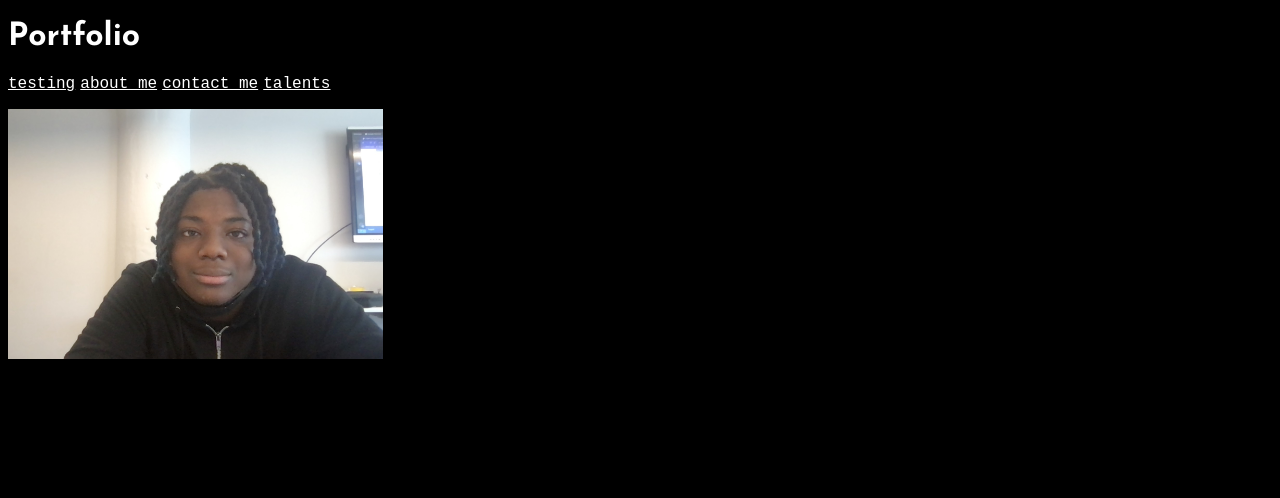
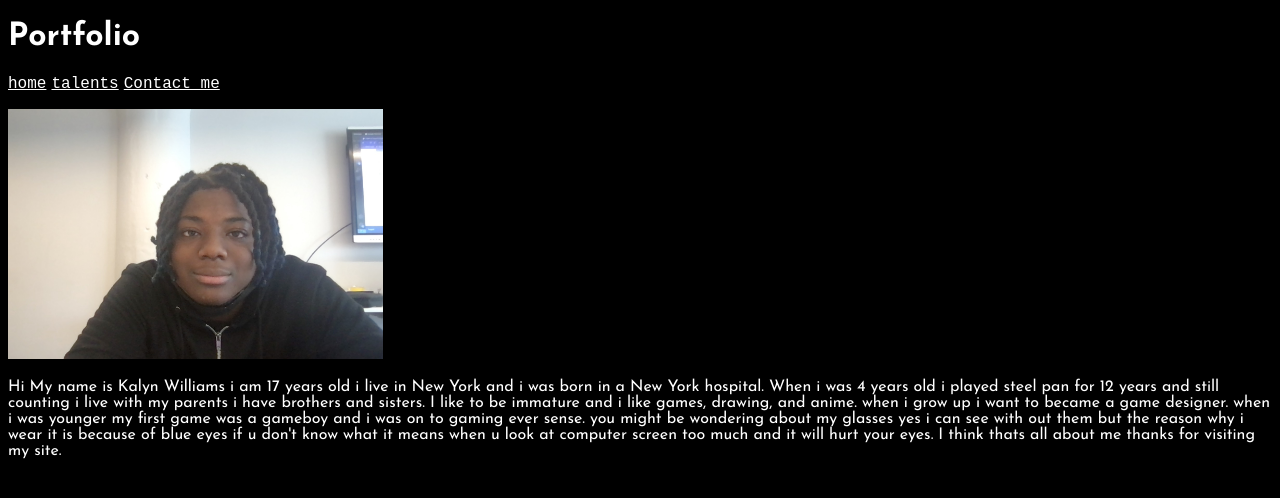
Before and after one commit to KalKil/Kalkil.github.io, a plain HTML site: page Portfolio.html in a window 1280 px wide. Drawn offline with Linux system fonts and the light colour scheme.

Commit message:
added page

```diff
--- a/Portfolio.html
+++ b/Portfolio.html
@@ -6,13 +6,16 @@
     <meta name="viewport" content="width=device-width, initial-scale=1.0">
     <title>Portfolio</title>
     <link rel="stylesheet" href="style.css">
-    <h1>Portfolio</h1>
-    <a href="index.html">testing</a>
-    <a href="about me.html">about me</a>
-    <a href="Contact me.html">contact me</a>
-    <a href="talents.html">talents</a>
 </head>
 <body>
+    <div id="navbar">
+        <h1>Portfolio</h1>
+        <a href="Portfolio.html">home</a>
+        <a href="talents.html">talents</a>
+        <a href="Contact me.html">Contact me</a>
+    </div>
     <p><img src="kalyn.jpg" alt="Kalyn Williams" height="250"></p>
+    <p> Hi My name is Kalyn Williams i am 17 years old i live in New York and i was born in a New York hospital. When i was 4 years old i played steel pan for 12 years and still counting i live with my parents  i have brothers and sisters. I like to be immature and i like games, drawing, and anime. when i grow up i want to became a game designer. when i was younger my first game was a gameboy and i was on to gaming ever sense. you might be wondering about my glasses yes i can see with out them but the reason why i wear it is because of blue eyes if u don't know what it means when u look at computer screen too much and it will hurt your eyes. I think thats all about me thanks for visiting my site.
+    </p>
 </body>
 </html>
```
